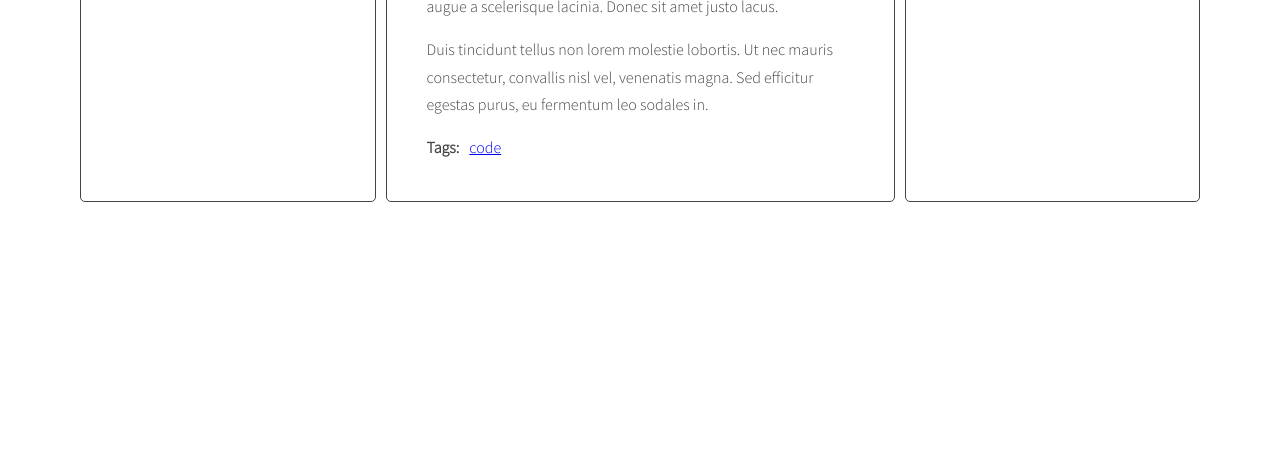
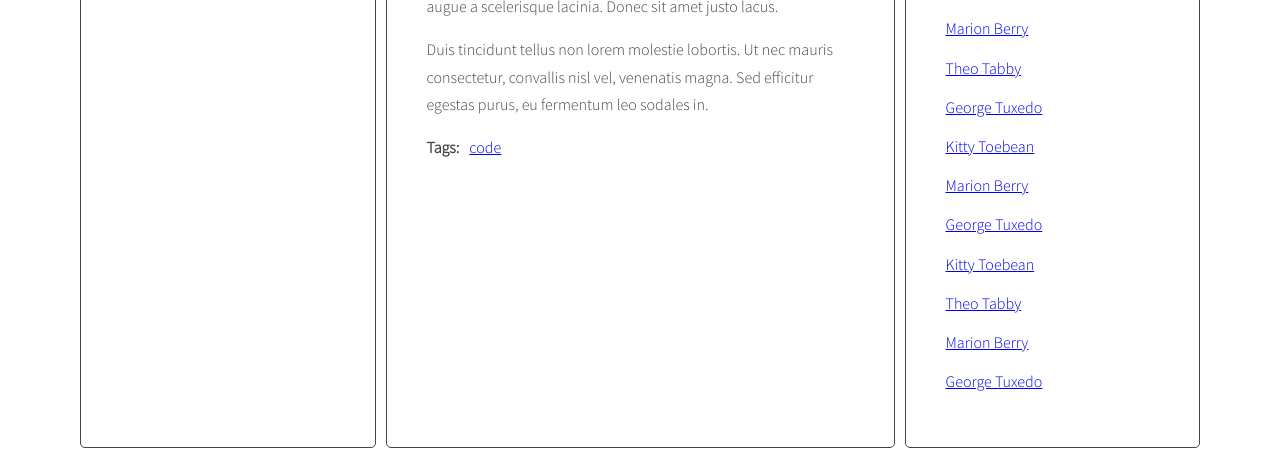
Before and after one commit to irakis/javascript-blog, a website: page index.html in a window 1280 px wide. Shown: the part 637-1093 px from the top of the page. Before the commit the page ends 847 px from the top, so only its background shows below. Drawn offline with nearby package versions, Linux system fonts and the light colour scheme.

Commit message:
Handlebar condition not working

```diff
--- a/index.html
+++ b/index.html
@@ -186,8 +186,8 @@
         </script>
 
         <script id="template-author-list-link" type="text/x-handlebars-template">
-          {{#each authors}}
-          <li><a href="#author-{{ id }}"><span>{{ id }}</span></a></li>
+          {{#each authorLink}}
+          <li><a href="#author-{{ authorLinkName }}"><span>{{ authorLinkName }}</span></a></li>
           {{/each}}
         </script>
         <script src="https://cdnjs.cloudflare.com/ajax/libs/handlebars.js/4.1.0/handlebars.min.js"></script>
--- a/js/script.js
+++ b/js/script.js
@@ -331,6 +331,7 @@
 
   const generateAuthors = function () {
     const BiglistOfAuthors = {};
+    const BiglistOfAuthors2 = {authorLink:[]};
 
     const listOfArticles = document.querySelectorAll(optArticleSelector);
     console.log('powstała lista autorów i art. ?: ', listOfArticles);
@@ -354,20 +355,31 @@
 
       authorWrapper.innerHTML = html;
 
-      if(!BiglistOfAuthors[author]) {
-        const BiglistOfAuthors = {author: authorByName}
-        console.log('if Big list',BiglistOfAuthors)
+      const indexOfArray = BiglistOfAuthors2.authorLink.indexOf({authorLinkName: authorByName})
+        console.log('indexOfArray', indexOfArray);
+
+      if(indexOfArray == -1){
+        BiglistOfAuthors2.authorLink.push({
+        authorLinkName: authorByName,
+        })
+      }
+
+      if (!BiglistOfAuthors[authorByName]) {
+        BiglistOfAuthors[authorByName] = 1;
+      } else {
+        BiglistOfAuthors[authorByName]++;
       }
 
 
     }
     console.log('obiekt nazwisk po pętli?',BiglistOfAuthors);
+    console.log('obiekt 2 po pętli?',BiglistOfAuthors2);
 
     const sidebarAuthorList = document.querySelector(optAuthorsListSelector);
     html = '';
 
-    const sidebarAuthorLinkHTML = templates.authorLinkList(BiglistOfAuthors);
-    console.log('BiglistOfAuthors.authors:', BiglistOfAuthors.id);
+    const sidebarAuthorLinkHTML = templates.authorLinkList(BiglistOfAuthors2);
+    console.log('BiglistOfAuthors.authors:', BiglistOfAuthors);
     console.log('sidebarAuthorLinkHTML', sidebarAuthorLinkHTML);
 
     sidebarAuthorList.innerHTML = sidebarAuthorLinkHTML;
```
